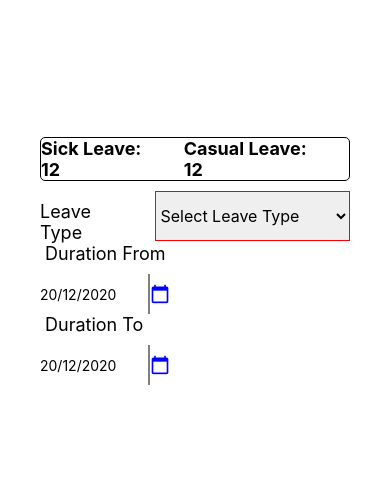
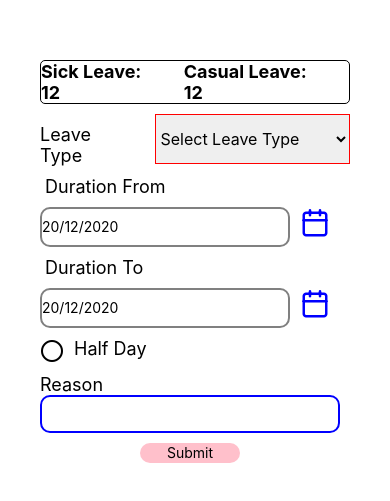
Before and after one commit to ArunKumarVallal99/Camera, a React Native app: screen / in a window 390 px wide. Shown: the part 161-662 px from the top of the page. Built offline with nearby package versions, Linux system fonts and the light colour scheme.

Commit message:
leaveApply

```diff
--- a/App.js
+++ b/App.js
@@ -1,22 +1,69 @@
 import {View, Text, Animated, TouchableOpacity, FlatList, StyleSheet,ScrollView,Picker, TextInput, Modal} from 'react-native';
 import React, { Component } from "react";
-import Icon  from 'react-native-vector-icons/MaterialIcons';
+import Icon  from 'react-native-vector-icons/Feather';
 import {Calendar, CalendarList, Agenda} from 'react-native-calendars';
 
 class App extends Component {
   constructor(props){
     super(props);
+    const current_date=new Date();
+    const current_day= new Date().getDate();
+    const current_month= new Date().getMonth();
+    const current_year = new Date().getFullYear();
+    // var datees = moment()
+    //   .utcOffset('+05:30')
+    //   .format('YYYY-MM-DD');
     this.state={
       casualLeave:12,
       sickLeave:12,
       leaveType:'Select Leave Type',
       isDurationFromEnabled:false,
-      date:[{dateString: "2012-03-14", day: 14, month: 3, timestamp: 1331683200000, year: 2012}],
+      date:[{dateString: current_date, day: current_day, month:current_month+1, timestamp: 1331683200000, year: current_year}],
       isDurationToEnabled:false,
       dateTo:[{dateString: "2012-03-14", day: 14, month: 3, timestamp: 1331683200000, year: 2012}],
+      isHalfDayEnabled:false,
+      isMorningEnabled:false,
+      isAfternoonEnabled:false,
+      reasonValue:'',
     };
+
   }
 
+
+  morningEnable=()=>{
+    if(this.state.isMorningEnabled)
+      this.setState({isAfternoonEnabled:true,isMorningEnabled:false})
+    else
+      this.setState({isMorningEnabled:true,isAfternoonEnabled:false})
+  };
+  afternoonEnable=()=>{
+    if(this.state.isAfternoonEnabled)
+      this.setState({isMorningEnabled:true,isAfternoonEnabled:false})
+    else
+      this.setState({isAfternoonEnabled:true,isMorningEnabled:false})
+
+  };
+  validate=()=>{
+    // console.log(this.state.leaveType)
+    // console.log(this.state.dateTo)
+    // console.log(this.state.reasonValue)
+    if(this.state.leaveType== 'default' || this.state.leaveType=='Select Leave Type')
+      alert('Please select the Leave Type')
+    if(this.state.isHalfDayEnabled){
+      if(!this.state.isMorningEnabled && !this.state.isAfternoonEnabled)
+        alert("Select the Half Day")
+    }
+    if(this.state.reasonValue=='')
+      alert("Fill the Reason Value")
+    else{
+      if(this.state.leaveType=='sick')
+        this.setState({sickLeave:this.state.sickLeave-1})
+      if(this.state.leaveType=='casual')
+        this.setState({casualLeave:this.state.casualLeave-1})
+      alert('succesfull login')
+      }
+
+  }
   render(){
     return(
       <View style={styles.container}>
@@ -41,8 +88,8 @@ class App extends Component {
           <Text style={styles.durationText}> Duration From </Text>
           <View style={styles.pickerView}>
             <TextInput style={styles.durationFromInput} placeholder='20/12/2020' value={this.state.date.dateString}/>
-            <Icon name='calendar-today' style={styles.CalendarIcon}
-            size={20} color='blue'
+            <Icon name='calendar' style={styles.CalendarIcon}
+            size={30} color='blue'
             onPress={()=>this.setState({isDurationFromEnabled:true})}/>
 
             <Modal style={styles.modalDurationForm}
@@ -51,10 +98,11 @@ class App extends Component {
               <View style={styles.modalDurationForm}>
               <Calendar
               style={styles.calendarDetails}
-              current={'2012-03-01'}
+              current={new Date().getDate}
               hideExtraDays={true}
-              onDayPress={(day) => {console.log('selected day', day);this.setState({isDurationFromEnabled:false,date:day})}}
-              maxDate={'2012-05-30'}
+              onDayPress={(day) => {console.log('selected day', day.dateString);this.setState({isDurationFromEnabled:false,date:day})}}
+              maxDate={'2025-05-30'}
+              minDate={new Date().getDate}
               showWeekNumbers={true}
               theme={{
                 backgroundColor: '#ffffff',
@@ -83,8 +131,8 @@ class App extends Component {
           <Text style={styles.durationText}> Duration To </Text>
           <View style={styles.pickerView}>
             <TextInput style={styles.durationFromInput} placeholder='20/12/2020' value={this.state.dateTo.dateString}/>
-            <Icon name='calendar-today' style={styles.CalendarIcon}
-            size={20} color='blue'
+            <Icon name='calendar' style={styles.CalendarIcon}
+            size={30} color='blue'
             onPress={()=>this.setState({isDurationToEnabled:true})}/>
 
             <Modal style={styles.modalDurationForm}
@@ -93,10 +141,11 @@ class App extends Component {
               <View style={styles.modalDurationForm}>
               <Calendar
               style={styles.calendarDetails}
-              current={'2012-03-01'}
+              current={new Date().getDate}
               hideExtraDays={true}
               onDayPress={(day) => {console.log('selected day', day);this.setState({isDurationToEnabled:false,dateTo:day});}}
-              maxDate={'2012-05-30'}
+              maxDate={'2025-05-30'}
+              minDate={new Date().getDate}
               showWeekNumbers={true}
               theme={{
                 backgroundColor: '#ffffff',
@@ -122,6 +171,30 @@ class App extends Component {
             </Modal>
           </View>
 
+          <View style={styles.halfDayView}>
+          <Icon name={this.state.isHalfDayEnabled ? 'check-circle' :  'circle'} size={24} color={ this.state.isHalfDayEnabled ? 'blue' :  'black'} style={styles.halfDayIcon} onPress={()=>this.setState({isHalfDayEnabled:!this.state.isHalfDayEnabled})}/>
+          <Text style={styles.halfDayText}>Half Day</Text>
+          </View>
+
+          {this.state.isHalfDayEnabled &&<View style={styles.morningView}>
+
+          <Icon name={this.state.isMorningEnabled ? 'check-circle' :  'circle'} size={24} color={ this.state.isMorningEnabled ? 'blue' :  'black'} style={styles.halfDayIcon} onPress={this.morningEnable}/>
+          <Text style={styles.halfDayText}>Morning</Text>
+
+          <Icon name={this.state.isAfternoonEnabled ? 'check-circle' :  'circle'} size={24} color={ this.state.isAfternoonEnabled ? 'blue' :  'black'} style={styles.halfDayIcon} onPress={this.afternoonEnable}/>
+          <Text style={styles.halfDayText}>Afternoon</Text>
+
+          </View>}
+
+          <View style={styles.reasonView}>
+              <Text style={styles.reasonText}>Reason </Text>
+              <TextInput style={styles.reasonTextInput} multiline={true} value={this.state.reasonValue}
+              onChangeText={(text)=>this.setState({reasonValue:text})}/>
+          </View>
+
+          <TouchableOpacity style={styles.submitContainer} onPress={this.validate}>
+            <Text style={styles.submitText}>Submit</Text>
+          </TouchableOpacity>
 
         </View>
       </View>
@@ -141,6 +214,7 @@ const styles= StyleSheet.create({
   },
   insideContainer:{
     elevation:5,
+    borderRadius:10,
     backgroundColor:'white',
     width:350,
     padding:20,
@@ -162,6 +236,7 @@ const styles= StyleSheet.create({
   },
   pickerView:{
     flexDirection:'row',
+    marginBottom:10,
   },
   pickerText:{
     marginRight:20,
@@ -182,10 +257,13 @@ const styles= StyleSheet.create({
     borderEndWidth:2,
     borderColor:'grey',
     height:40,
-    width:110,
+    width:250,
+    borderRadius:10,
+    borderWidth:2,
   },
   CalendarIcon:{
-    marginTop:10,
+    marginLeft:10,
+    //marginTop:10,
   },
   modalDurationForm:{
     justifyContent:'center',
@@ -212,5 +290,44 @@ const styles= StyleSheet.create({
     borderColor: 'gray',
     //height: 200,
   },
+  halfDayView:{
+    flexDirection:'row',
+    marginBottom:10,
+  },
+  halfDayText:{
+    fontSize:18,
+    marginLeft:10,
+    marginRight:20,
+  },
+  halfDayIcon:{
+
+  },
+  morningView:{
+    flexDirection:'row',
+    marginBottom:10,
+  },
+  reasonView:{
+    marginBottom:10,
+  },
+  reasonText:{
+    fontSize:18,
+  },
+  reasonTextInput:{
+    borderWidth:2,
+    borderColor:'blue',
+    borderRadius:10,
+    width:300,
+  },
+  submitContainer:{
+    justifyContent:'center',
+    elevation:5,
+    backgroundColor:'pink',
+    height:20,
+    alignItems:'center',
+    width:100,
+    marginLeft:100,
+    borderRadius:10,
+  },
+
 });
 export default App;
```
